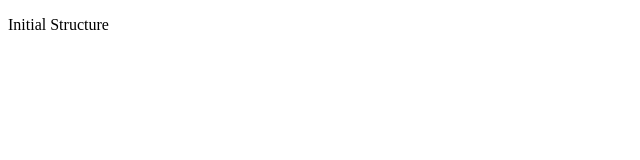
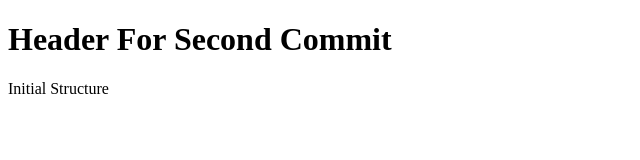
Before and after one commit to riksanariyasedstem/riksana_java, a plain HTML site: page index.html in a window 1280 px wide. Shown: the whole page, without its empty margins (0-640 px from the left). Drawn offline with Linux system fonts and the light colour scheme.

Commit message:
third commit(total) ,second commit of index file under main

```diff
--- a/index.html
+++ b/index.html
@@ -4,6 +4,7 @@
     <meta charset="UTF-8">
     <meta name="viewport" content="width=device-width, initial-scale=1.0">
     <title>Document</title>
+    <h1>Header For Second Commit</h1>
 </head>
 <body>
     <p>Initial Structure</p>
```
